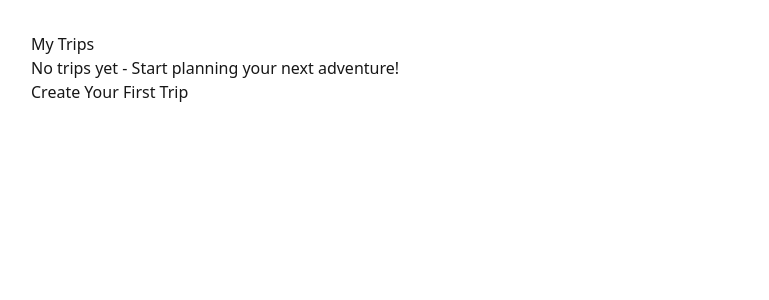
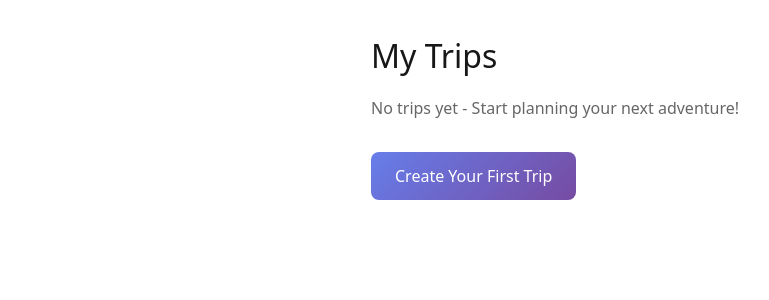
Before and after one commit to javis-ironmind/wanderlust, a Next.js app: page /trips in a window 1280 px wide. Shown: the top 300 px of the page, without its empty margins (1-770 px from the left). Built offline with nearby package versions, Linux system fonts and the light colour scheme.

Commit message:
Fix: use anchor tag instead of Link to avoid router error

```diff
--- a/src/app/trips/page.tsx
+++ b/src/app/trips/page.tsx
@@ -1,9 +1,20 @@
+'use client';
+
 export default function TripsPage() {
   return (
-    <div style={{ padding: '2rem', fontFamily: 'system-ui' }}>
-      <h1>My Trips</h1>
-      <p>No trips yet - Start planning your next adventure!</p>
-      <button>Create Your First Trip</button>
+    <div style={{ padding: '2rem', fontFamily: 'system-ui', maxWidth: '600px', margin: '0 auto' }}>
+      <h1 style={{ fontSize: '2rem', marginBottom: '1rem' }}>My Trips</h1>
+      <p style={{ color: '#666', marginBottom: '2rem' }}>No trips yet - Start planning your next adventure!</p>
+      <a href="/trips/new" style={{
+        background: 'linear-gradient(135deg, #667eea 0%, #764ba2 100%)',
+        color: 'white',
+        padding: '12px 24px',
+        borderRadius: '8px',
+        textDecoration: 'none',
+        display: 'inline-block'
+      }}>
+        Create Your First Trip
+      </a>
     </div>
   )
 }
```
